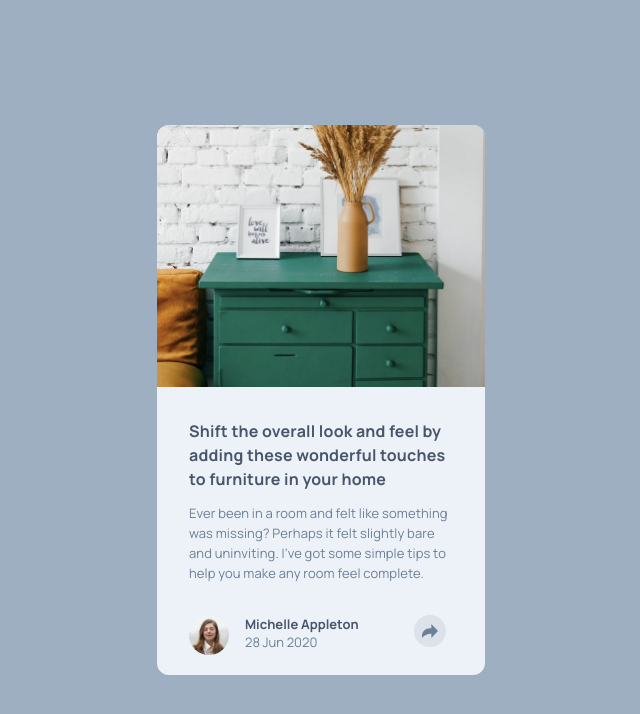
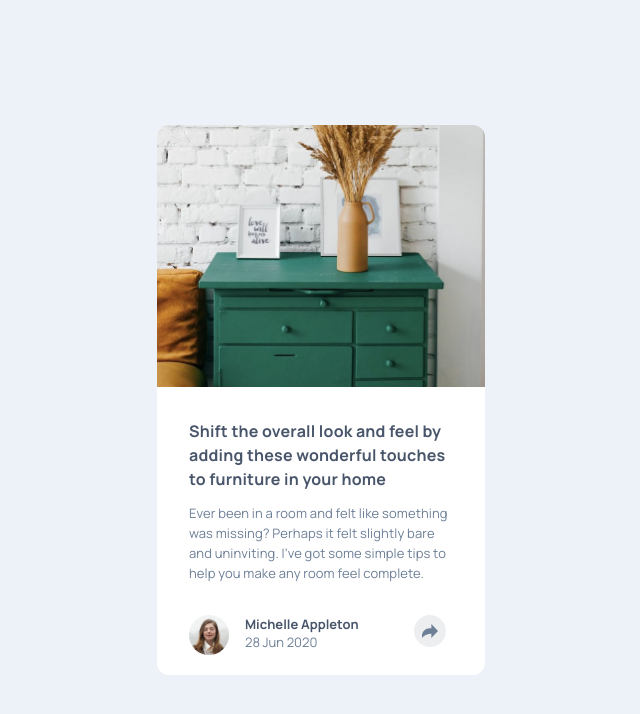
Before and after one commit to prem-kumart/c9-article-preview, a plain HTML site: page index.html in a window 1280 px wide. Shown: the whole page, without its empty margins (319-959 px from the left). Drawn offline with Linux system fonts and the light colour scheme.

Commit message:
background color change

```diff
--- a/style.css
+++ b/style.css
@@ -64,7 +64,7 @@ h6 {
 body {
     font-size: 13px;
     font-family: var(--Manrope);
-    background-color: var(--Grayish-Blue);
+    background-color: var(--Light-Grayish-Blue);
     color: var(--Desaturated-Dark-Blue);
 
     display: flex;
@@ -74,7 +74,7 @@ body {
 }
 
 main {
-  background-color: var(--Light-Grayish-Blue);
+  background-color: white;
 
   /*positioning */
   margin: 4rem auto;
@@ -284,6 +284,4 @@ main {
 
     }
 
-
-
 }
```
